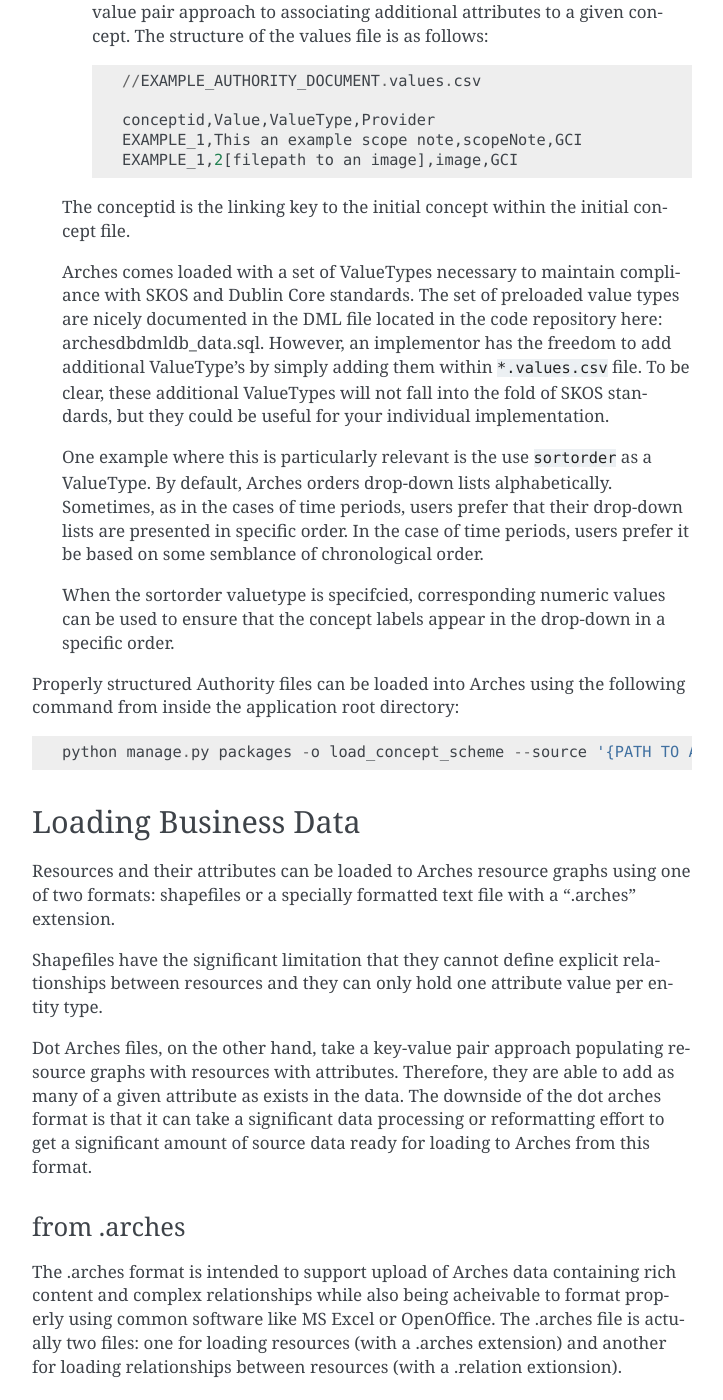
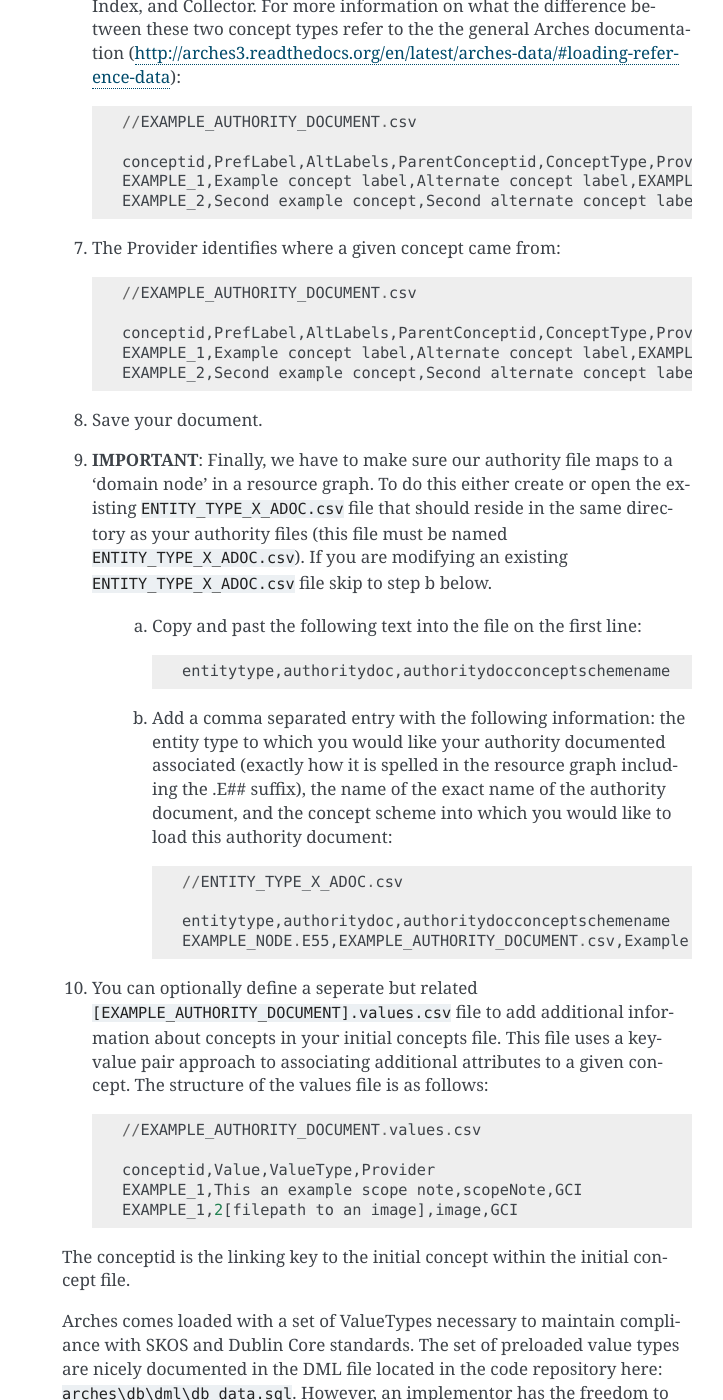
Before and after one commit to archesproject/arches-docs, a Sphinx documentation site: the page built from docs/arches-data.txt, in a window 1280 px wide and 1400 px high, scrolled down 7549 px. Shown: the whole window, without its empty margins (388-1111 px from the left). Built offline with Sphinx 7.4.7, drawn with Linux system fonts in a browser that asks for light colours; some of the changed text lies outside the part shown.

```diff
--- a/docs/arches-data.txt
+++ b/docs/arches-data.txt
@@ -214,11 +214,11 @@ Data is required for all columns in the authority file with the exception of ``A
 	The conceptid is the linking key to the initial concept within the initial concept file.
 
 
-	Arches comes loaded with a set of ValueTypes necessary to maintain compliance with SKOS and Dublin Core standards. The set of preloaded value types are nicely documented in the DML file located in the code repository here: arches\db\dml\db_data.sql.  However, an implementor has the freedom to add additional ValueType's by simply adding them within ``*.values.csv`` file.  To be clear, these additional ValueTypes will not fall into the fold of SKOS standards, but they could be useful for your individual implementation.
+	Arches comes loaded with a set of ValueTypes necessary to maintain compliance with SKOS and Dublin Core standards. The set of preloaded value types are nicely documented in the DML file located in the code repository here: ``arches\db\dml\db_data.sql``.  However, an implementor has the freedom to add additional ValueType's by simply adding them within ``*.values.csv`` file.  To be clear, these additional ValueTypes will not fall into the fold of SKOS standards, but they could be useful for your individual implementation.
 
 	One example where this is particularly relevant is the use ``sortorder`` as a ValueType.  By default, Arches orders drop-down lists alphabetically.  Sometimes, as in the cases of time periods, users prefer that their drop-down lists are presented in specific order. In the case of time periods, users prefer it be based on some semblance of chronological order.
 
-	When the sortorder valuetype is specifcied, corresponding numeric values can be used to ensure that the concept labels appear in the drop-down in a specific order.
+	When the 'sortorder' ValueType is specified, corresponding numeric values can be used to ensure that the concept labels appear in the drop-down in a specific order.
 
 Properly structured Authority files can be loaded into Arches using the following command from inside the application root directory::
 
@@ -226,11 +226,11 @@ Properly structured Authority files can be loaded into Arches using the followin
 
 Loading Business Data
 =====================
-Resources and their attributes can be loaded to Arches resource graphs using one of two formats: shapefiles or a specially formatted text file with a ".arches" extension.
+Resources and their attributes can be loaded to Arches resource graphs using one of two formats: shapefiles or a specially formatted text file with a ``.arches`` extension.
 
 Shapefiles have the significant limitation that they cannot define explicit relationships between resources and they can only hold one attribute value per entity type.
 
-Dot Arches files, on the other hand, take a key-value pair approach populating resource graphs with resources with attributes.  Therefore, they are able to add as many of a given attribute as exists in the data.  The downside of the dot arches format is that it can take a significant data processing or reformatting effort to get a significant amount of source data ready for loading to Arches from this format.
+``.arches`` files, on the other hand, take a key-value pair approach populating resource graphs with resources with attributes.  Therefore, they are able to add as many of a given attribute as exists in the data.  The downside of the dot arches format is that it can take a significant data processing or reformatting effort to get a significant amount of source data ready for loading to Arches from this format.
 
 
 from .arches
@@ -334,7 +334,7 @@ Below is a very simple resource graph, set of authority documents, and .arches f
 	17,16,9,P1
 
 
---Reference Data--
+**Reference Data**
 File = NAME_TYPE.E1.csv
 ::
 
@@ -353,7 +353,7 @@ File = HERITAGE_RESOURCE_TYPE.E1.csv
 	HERITAGE_RESOURCE_TYPE_5,Pottery Sherd,[null],HERITAGE_RESOURCE_TYPE_4,index,Organization_1
 	HERITAGE_RESOURCE_TYPE_6,Arrowhead,[null],HERITAGE_RESOURCE_TYPE_4,index,Organization_1
 
---Business Data--
+**Business Data**
 File = resource.arches
 ::
 
```
Also changed, not shown: other parts of docs/arches-data.txt (+4 -4 lines), docs/images/ACTOR_GRAPH.jpg (renamed from docs/images/ACTOR GRAPH.jpg), docs/images/Arches_ERD.jpg (renamed from docs/images/Arches ERD.jpg), docs/images/example_resource_graph.jpg (renamed from docs/images/example resource graph.jpg), docs/images/example_resource_graph2.jpg (renamed from docs/images/example resource graph2.jpg), 2 other files.
